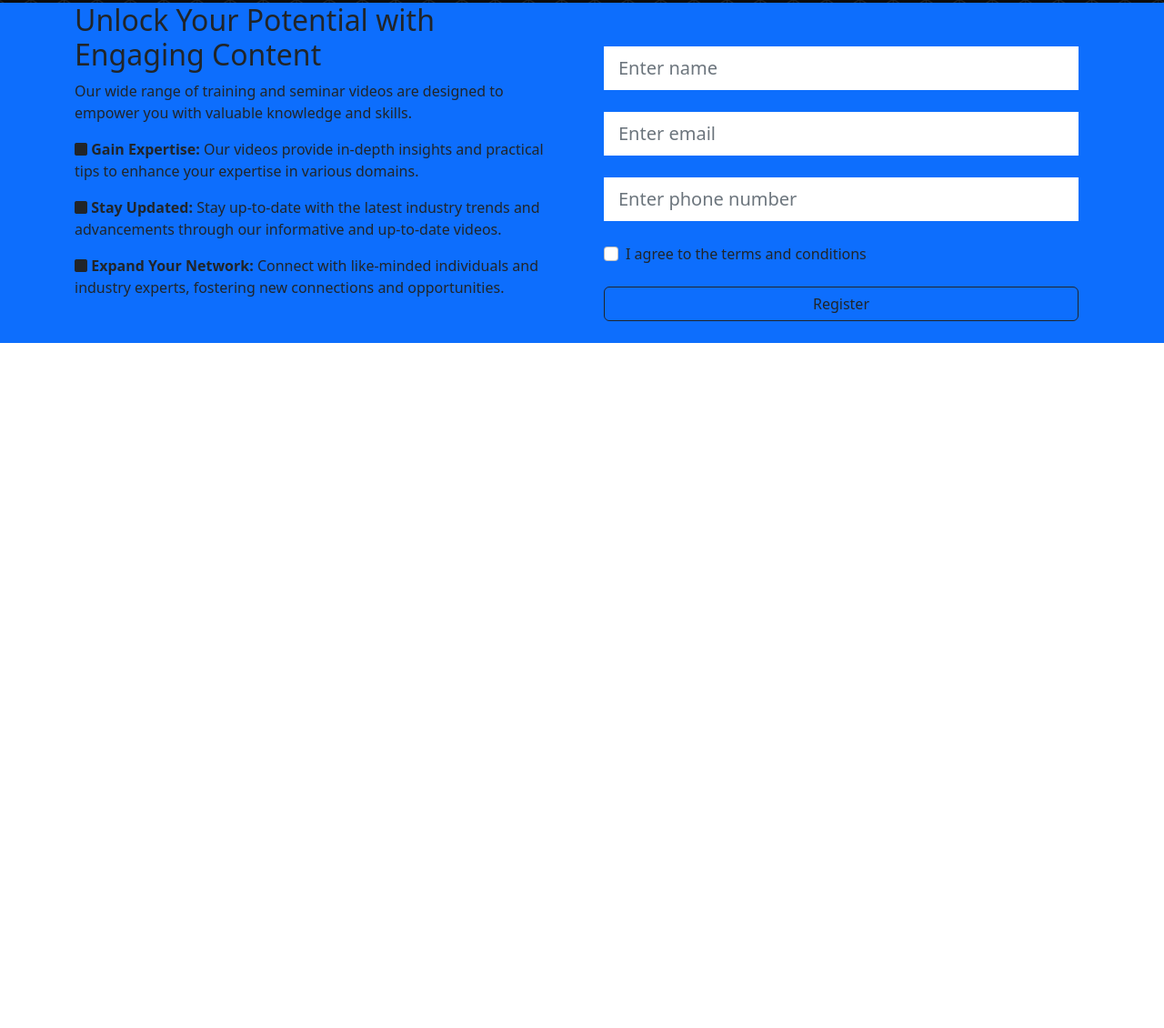
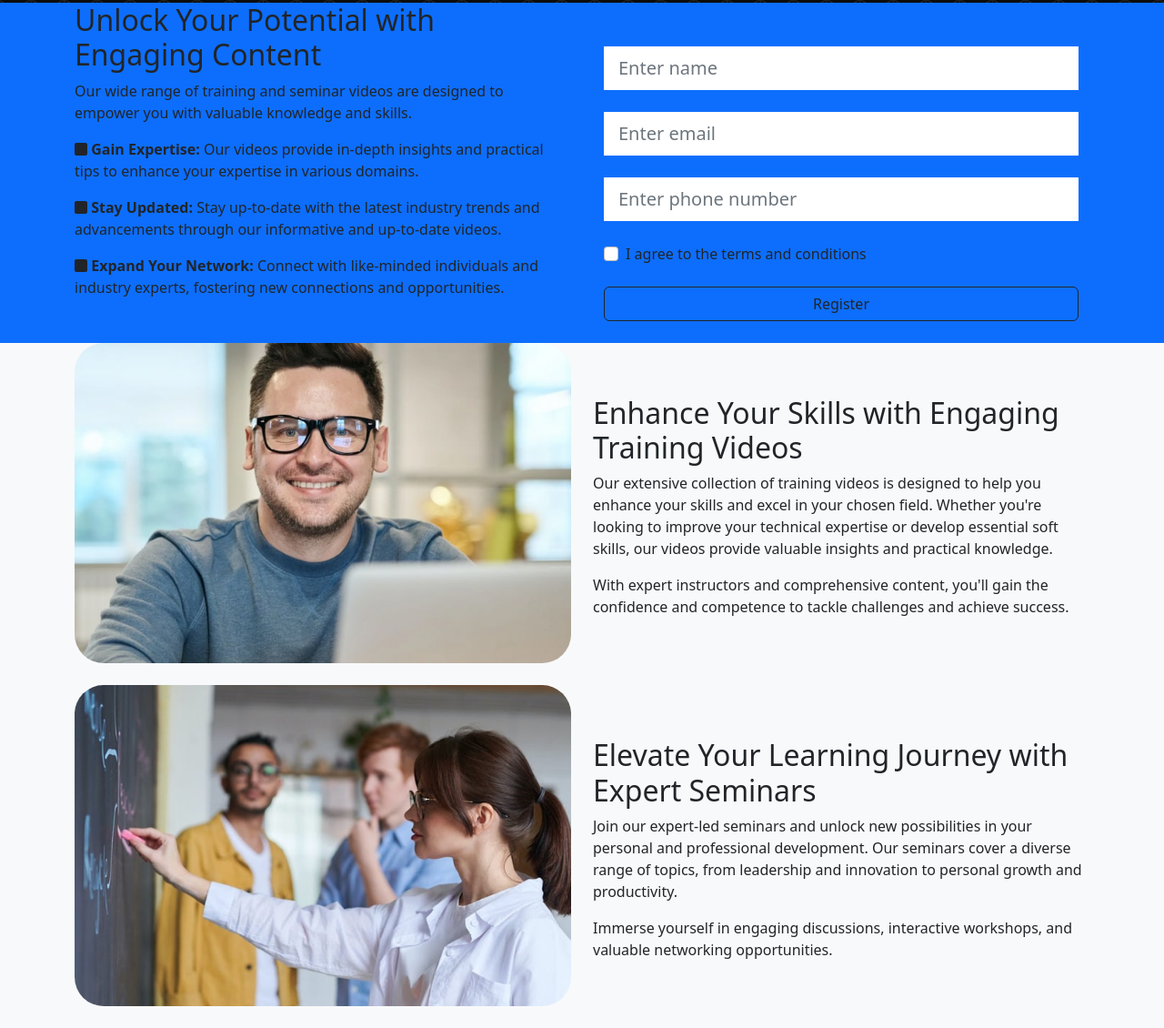
Before and after one commit to elvan/training-website-html-css-bootstrap-5, a website: page index.html in a window 1280 px wide. Shown: the part 997-2127 px from the top of the page at 91% size. Before the commit the page ends 1374 px from the top, so only its background shows below. Drawn offline with nearby package versions, Linux system fonts and the light colour scheme; files that its build step writes are made by us from their sources.

Commit message:
details section

```diff
--- a/index.html
+++ b/index.html
@@ -217,6 +217,53 @@
       </div>
     </section>
 
+    <!-- Details 1 -->
+    <section id="discover" class="details py-6 bg-light">
+      <div class="container">
+        <div class="row">
+          <div class="col-lg-6">
+            <img src="images/instructor.jpg" alt="" class="img-fluid rounded-5 mb-4" />
+          </div>
+          <div class="col-lg-6 d-flex flex-column justify-content-center">
+            <h2>Enhance Your Skills with Engaging Training Videos</h2>
+            <p>
+              Our extensive collection of training videos is designed to help you enhance your
+              skills and excel in your chosen field. Whether you're looking to improve your
+              technical expertise or develop essential soft skills, our videos provide valuable
+              insights and practical knowledge.
+            </p>
+            <p>
+              With expert instructors and comprehensive content, you'll gain the confidence and
+              competence to tackle challenges and achieve success.
+            </p>
+          </div>
+        </div>
+      </div>
+    </section>
+
+    <!-- Details 2 -->
+    <section class="details py-6 bg-light">
+      <div class="container">
+        <div class="row">
+          <div class="col-lg-6">
+            <img src="images/audience.jpg" alt="" class="img-fluid rounded-5 mb-4" />
+          </div>
+          <div class="col-lg-6 d-flex flex-column justify-content-center">
+            <h2>Elevate Your Learning Journey with Expert Seminars</h2>
+            <p>
+              Join our expert-led seminars and unlock new possibilities in your personal and
+              professional development. Our seminars cover a diverse range of topics, from
+              leadership and innovation to personal growth and productivity.
+            </p>
+            <p>
+              Immerse yourself in engaging discussions, interactive workshops, and valuable
+              networking opportunities.
+            </p>
+          </div>
+        </div>
+      </div>
+    </section>
+
     <script
       src="https://cdn.jsdelivr.net/npm/bootstrap@5.2.3/dist/js/bootstrap.bundle.min.js"
       integrity="sha384-kenU1KFdBIe4zVF0s0G1M5b4hcpxyD9F7jL+jjXkk+Q2h455rYXK/7HAuoJl+0I4"
```
